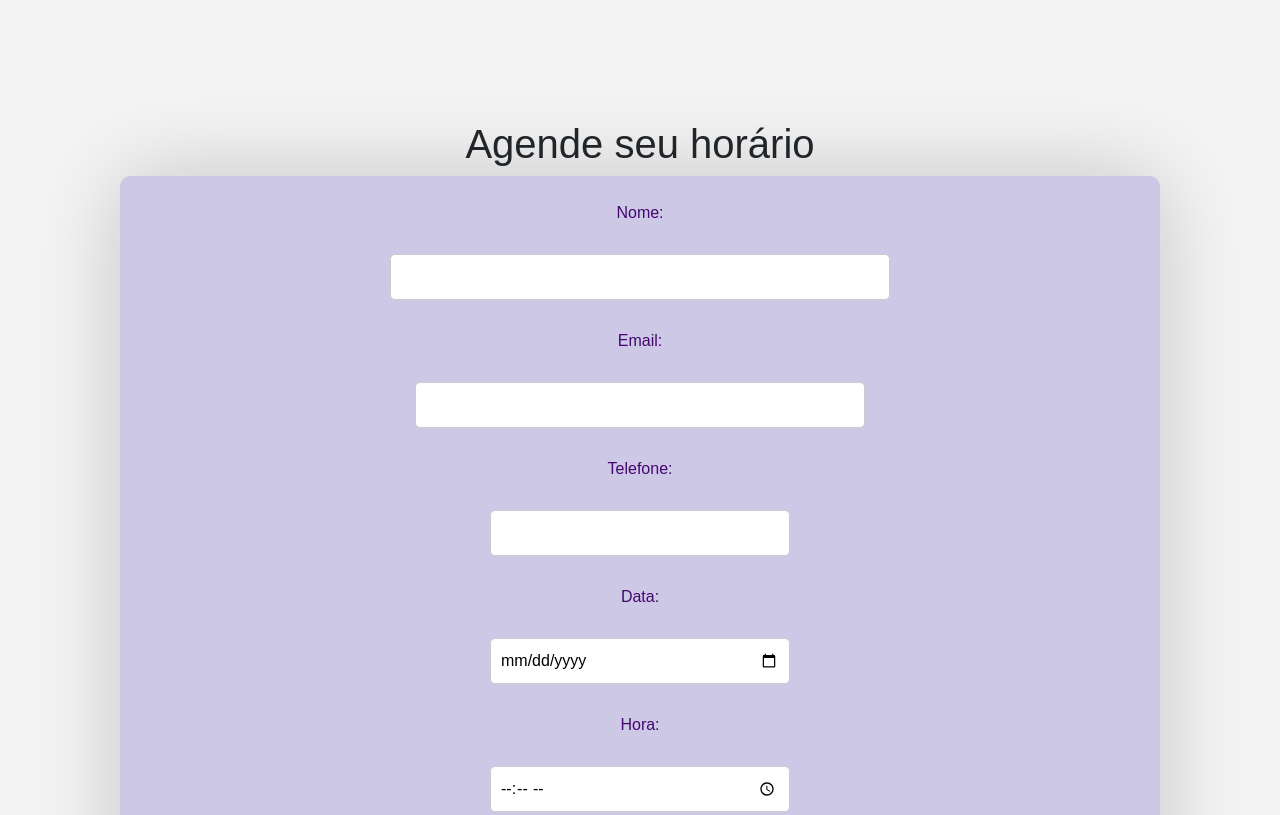
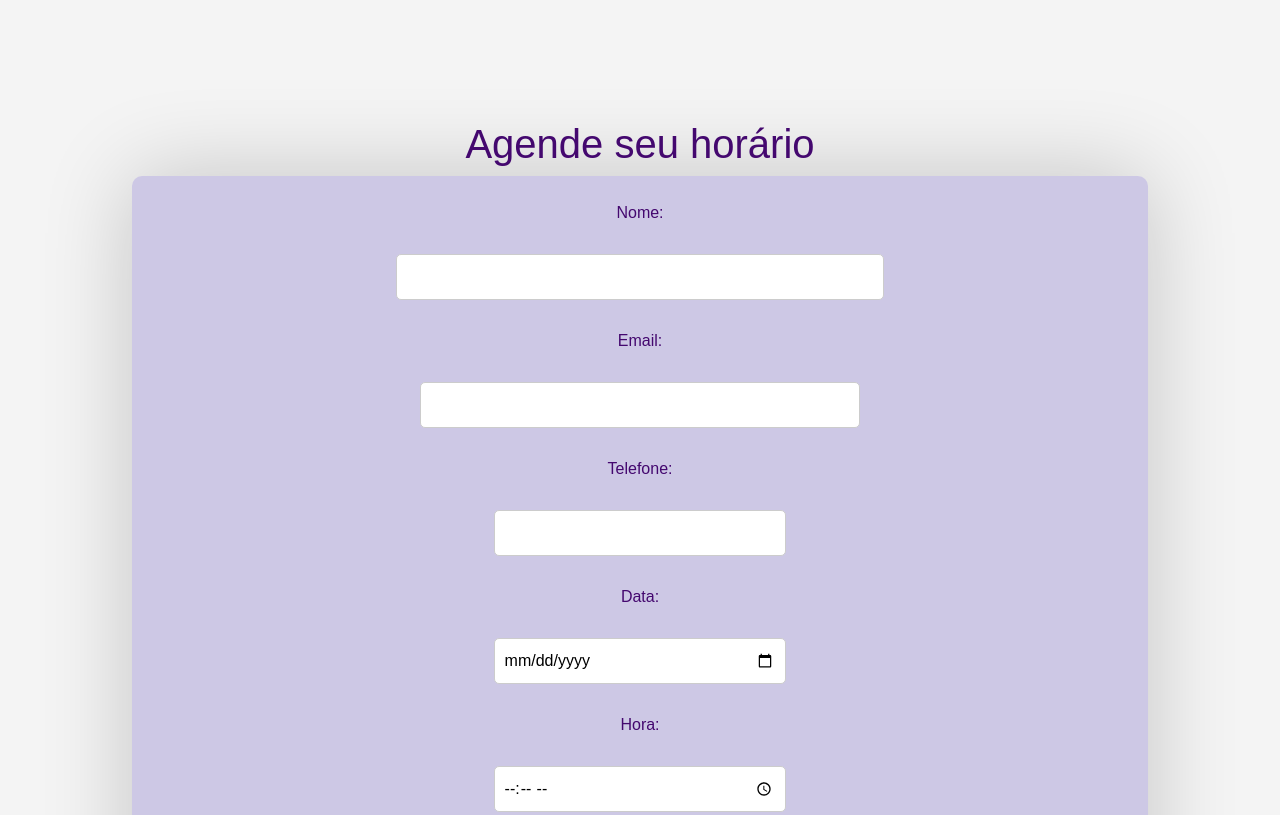
Before and after one commit to robertamsbrito/appagendamento, a plain HTML site: page index.html in a window 1280 px wide. Shown: the top 815 px of the page. Drawn offline with nearby package versions, Linux system fonts and the light colour scheme.

Commit message:
atualizado

```diff
--- a/index.html
+++ b/index.html
@@ -11,7 +11,7 @@
     <header>
         <h1>Agende seu horário</h1>
     </header>
-    <main>
+    <main class="container">
         <form action="#" method="get">
             <label for="nome">Nome:</label><br />
             <input type="text" id="nome" class="seu nome" required />
--- a/style.css
+++ b/style.css
@@ -6,7 +6,7 @@ body {
 }
 
 h1 {
-    color: ##44086f;
+    color: #44086f;
     text-align: center;
 }
 
```
